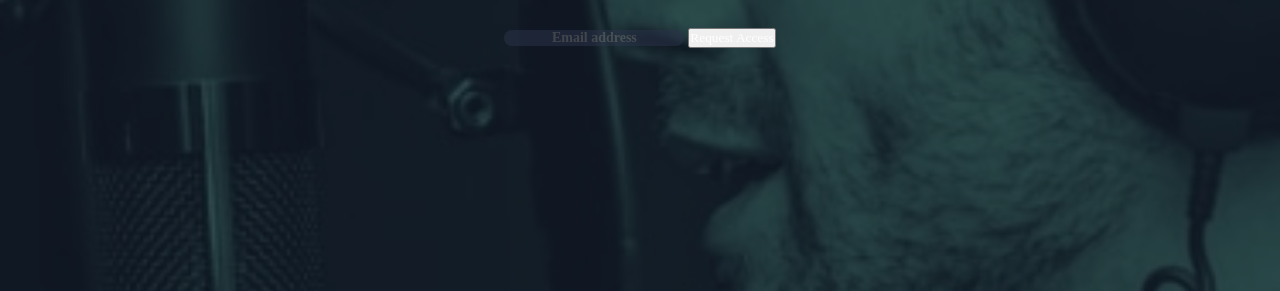
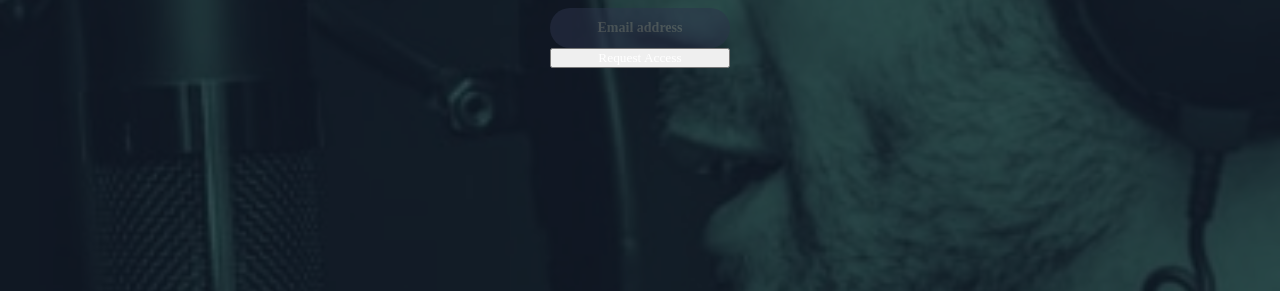
Before and after one commit to YeatisNeat/pod-request-access-landing-page, a plain HTML site: page index.html in a window 1280 px wide. Shown: the part 509-800 px from the top of the page. Drawn offline with Linux system fonts and the light colour scheme; a web font is replaced by a local one.

Commit message:
Update style.css

```diff
--- a/style.css
+++ b/style.css
@@ -89,6 +89,11 @@ body:before {
     height: auto;
 }
 
+.form {
+    display: flex;
+    flex-direction: column;
+}
+
 .email-input {
     border-radius: 999px;
     background-color: var(--Blue-900);
@@ -97,4 +102,5 @@ body:before {
     font-weight: 700;
     opacity: 50%;
     color: var(--White);
+    height: 2.5rem;
 }
```
